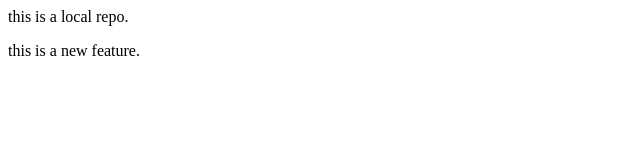
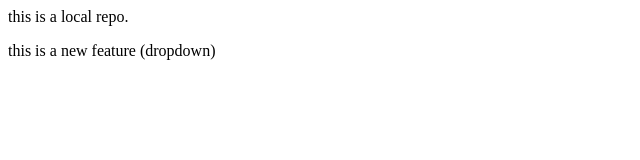
Before and after one commit to vinaykumark7899/importrepo, a plain HTML site: page index.html in a window 1280 px wide. Shown: the full height of the page, 0-640 px from the left. Drawn offline with Linux system fonts and the light colour scheme.

Commit message:
dropdown added

```diff
--- a/index.html
+++ b/index.html
@@ -1,2 +1,2 @@
 <p>this is a local repo.</p>
-<p>this is a new feature.</p>
+<p>this is a new feature (dropdown)</p>
```
